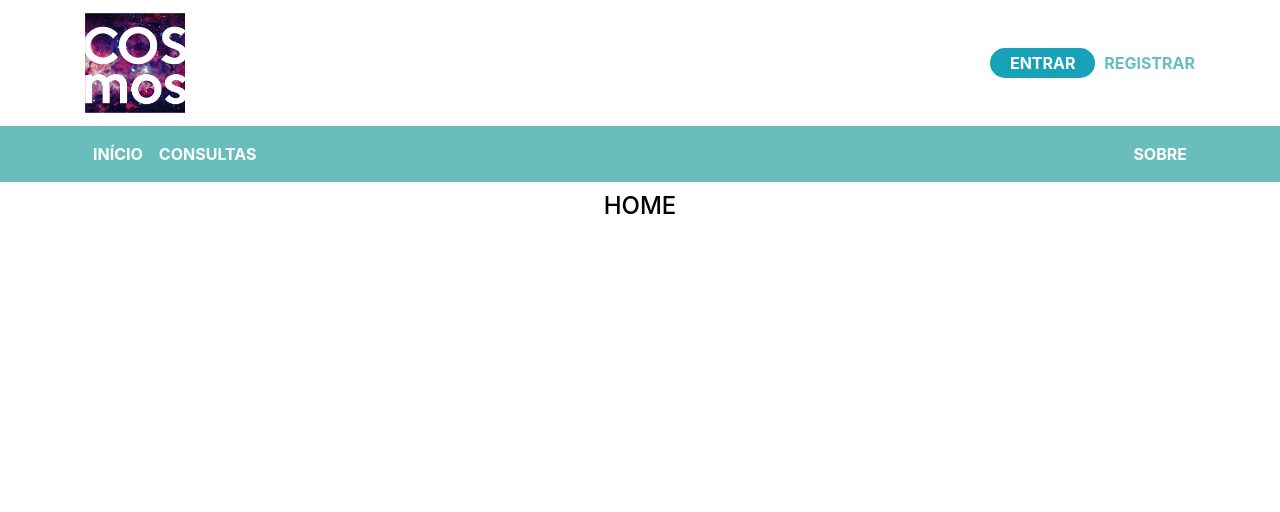
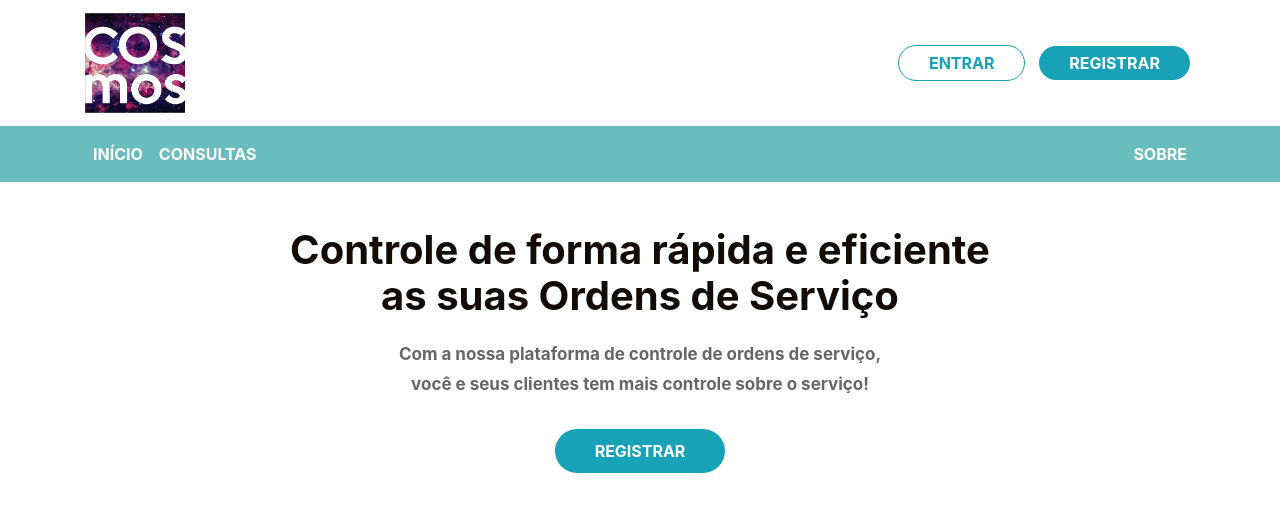
Before and after one commit to ryatsuga/cosmos, a Django app: page / in a window 1280 px wide. Shown: the top 512 px of the page. Run offline with Django 3.2, Linux system fonts and the light colour scheme; parts of the project's set-up code (start-up, migrations or seed data) failed here and were passed over; some libraries are stand-ins or nearby versions.

Commit message:
Update 01-10-19

```diff
--- a/users/models.py
+++ b/users/models.py
@@ -57,7 +57,8 @@ class Profile(models.Model):
 	bairro = models.CharField(_('Bairro'),max_length=100, null=False, blank=False)
 	cidade = models.CharField(_('Cidade'),max_length=100, null=False, blank=False)
 	uf = models.CharField(_('Estado'),max_length=2, null=False, blank=False, choices=UF_CHOICES, default='MG')
-
+	#Metadata
+	completo = models.BooleanField(_('Completo'), default=False)
 
 	def __str__(self):
 		return f'{self.user.username} Perfil'
--- a/users/templates/users/login.html
+++ b/users/templates/users/login.html
@@ -7,7 +7,7 @@
 		<form method="POST">
 			{% csrf_token %}
 			<fieldset class="form-group">
-				<legend class="border_bottom mb-4">Faça seu Login</legend>
+				<legend class="border_bottom mb-4">Entre com seu Login</legend>
 				{{ form|crispy }}
 			</fieldset>
 			<div class="form-group">
--- a/website/static/website/css/main.css
+++ b/website/static/website/css/main.css
@@ -32,20 +32,27 @@ ul {
   font-weight: bolder;
   color: #6abdbd;
 }
-.btn-h-sp {
-  padding-top: 5px!important;
-  padding-bottom: : 5px!important;
-  padding-right: 50px!important;
-  padding-left: 50px!important;
+.btn-border {
+  border: 1px solid #17a2b8!important;
+}
+
+.btn-pad {
+  padding: 7px!important;
+  padding-right: 30px!important;
+  padding-left: 30px!important;
 }
 
 .btn-circle {
        margin: 5px;
        padding: 5px;
-       padding-right: 20px!important;
-       padding-left: 20px!important;
+       padding-right: 20px;
+       padding-left: 20px;
        border-radius: 30px;
        font-weight: bold;
+}
+
+.nav-bt-margin {
+  margin-bottom: 15px;
 }
 
 .navbar-toggler {
@@ -61,9 +68,29 @@ a.nav-link-head-aux {
   color: #6abdbd;
 }
 
-a.nav-link-head-aux:hover {
+.titulo {
+    padding-top: 20px!important;
+    color: #130C06!important;
+    font-size: 40px!important;
+    line-height: 46px!important;
+    font-weight: bolder;
+    margin-bottom: 10px!important;
+}
+.banner-p {
+  font-size: 17px!important;
+  line-height: 30px;
+  font-weight: bold!important;
+  color: #666;
+}
+
+.btn-banner {
+  padding: 12px!important;
+  padding-right: 40px!important;
+  padding-left: 40px!important;
+}
+
+a.nav-link-no-decoration:hover {
   text-decoration: none;
-  color: #336666;
 }
 
 a.nav-link-head {
--- a/website/templates/website/base.html
+++ b/website/templates/website/base.html
@@ -29,25 +29,25 @@
                <li class="nav-item no-li-display dropdown">
                <a class="nav-link-head-aux dropdown-toggle" data-toggle="dropdown" href="#" role="button" aria-haspopup="true" aria-expanded="false"><img class="rounded header-acc-img" href="#" src="{{ user.profile.image.url }}"></a>
                <div class="dropdown-menu dropdown-menu-right">
-                <a class="dropdown-item" href="{% url 'profile' %}">logado <strong>{{ user.username }}</strong></a>
+                <a class="dropdown-item" href="{% url 'profile' %}">Logado como <strong>{{ user.username }}</strong></a>
                 <div class="dropdown-divider"></div>
-               <a class="dropdown-item" href="{% url 'profile' %}">meu perfil</a>
+               <a class="dropdown-item" href="{% url 'profile' %}">Meu perfil</a>
 
 
                <div class="dropdown-divider"></div>
-               <a class="dropdown-item" href="{% url 'logout' %}">sair</a>
+               <a class="dropdown-item" href="{% url 'logout' %}">Sair</a>
                </div>
                </li>
               {% else %}
-                <a class="button btn-info btn-circle btn-h-sp nav-link-head" href="{% url 'login' %}">ENTRAR</a>
-                <a class="nav-item nav-link-head-aux" href="{% url 'register' %}">REGISTRAR</a>
+                <a class="button btn-outline-info btn-circle btn-border nav-link-no-decoration btn-pad" href="{% url 'login' %}">ENTRAR</a>
+                <a class="button btn-info btn-circle nav-link-no-decoration btn-pad" href="{% url 'register' %}">REGISTRAR</a>
               {% endif %}
             </div>
           </div>
       </nav>
       </header>
       <!-- Navbar Auxiliar -->
-      <nav class="navbar navbar-expand-md navbar-dark bg-navbar">
+      <nav class="navbar navbar-expand-md navbar-dark bg-navbar nav-bt-margin">
         <div class="container">
           <!-- Mobile Itens -->
           <button class="navbar-toggler" type="button" data-toggle="collapse" data-target="#navbarToggle" aria-controls="navbarToggle" aria-expanded="false" aria-label="Toggle navigation">
--- a/website/templates/website/home.html
+++ b/website/templates/website/home.html
@@ -1,9 +1,12 @@
 {% extends "website/base.html" %}
+{% load static %}
 {% block content %}
 
 
-<div class="d-flex justify-content-center bd-highlight mb-3">
-<h2>HOME</h2>
+<div class="container">
+<h1 class="titulo" style="text-align: center;">Controle de forma rápida e eficiente<br> as suas Ordens de Serviço</h1>
+<p class="banner-p" style="text-align: center; ">Com a nossa plataforma de controle de ordens de serviço, <br>você e seus clientes tem mais controle sobre o serviço!</p>
+<p style="text-align: center; "><br><a class="button btn-info btn-circle nav-link-no-decoration btn-banner" href="{% url 'register' %}">REGISTRAR</a></p>
+</div>
 
-</div>
 {% endblock content %}
```
Also changed, not shown: db.sqlite3.
